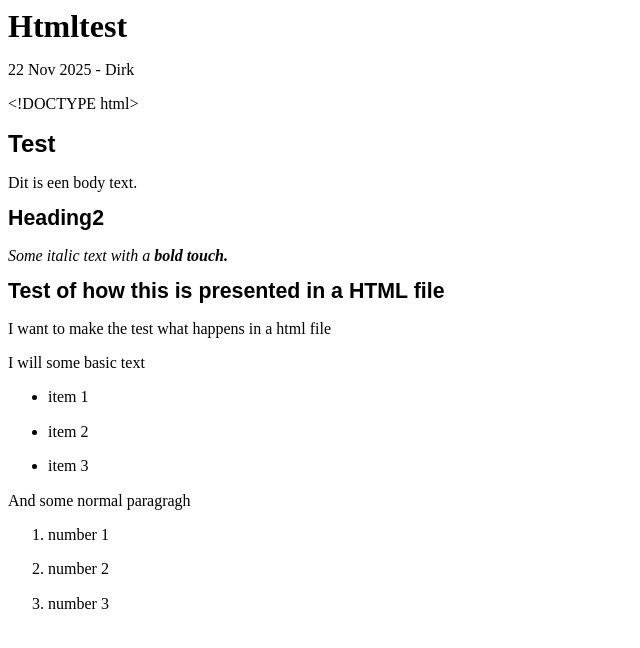
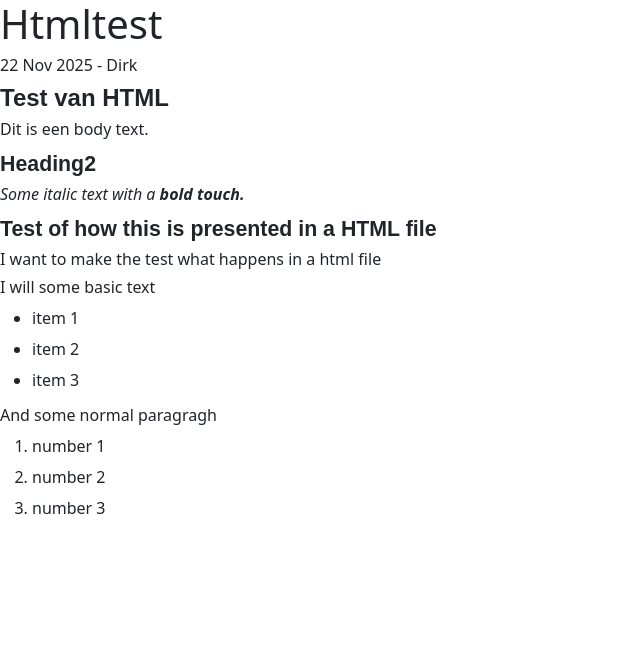
Before and after one commit to samoscon/samoscon.github.io, a Jekyll site: the page built from _posts/2025-11-22-htmltest.md, in a window 1280 px wide. Shown: the top 648 px of the page, without its empty margins (0-640 px from the left). Built offline with Jekyll 4.4.1, drawn with Linux system fonts in a browser that asks for light colours.

Commit message:
Update 2025-11-22-htmltest.md

```diff
--- a/_posts/2025-11-22-htmltest.md
+++ b/_posts/2025-11-22-htmltest.md
@@ -2,11 +2,11 @@
 layout: post
 author: Dirk
 ---
-<!DOCTYPE html>
 <html>
 <head>
 	<meta http-equiv="content-type" content="text/html; charset=utf-8"/>
-	<title></title>
+	<link href="https://cdn.jsdelivr.net/npm/bootstrap@5.3.2/dist/css/bootstrap.min.css" rel="stylesheet">
+	<script src="https://cdn.jsdelivr.net/npm/bootstrap@5.3.2/dist/js/bootstrap.bundle.min.js"></script>
 	<meta name="generator" content="LibreOffice 24.2.7.2 (Linux)"/>
 	<meta name="author" content="Dirk Van Meirvenne"/>
 	<meta name="created" content="2025-11-22T12:33:10.276236622"/>
@@ -26,7 +26,7 @@ author: Dirk
 	</style>
 </head>
 <body lang="nl-BE" link="#000080" vlink="#800000" dir="ltr"><h1 class="western">
-Test</h1>
+Test van HTML</h1>
 <p>Dit is een body text.</p>
 <h2 class="western">Heading2</h2>
 <p><i>Some italic text with a <b>bold touch.</b></i></p>
```
